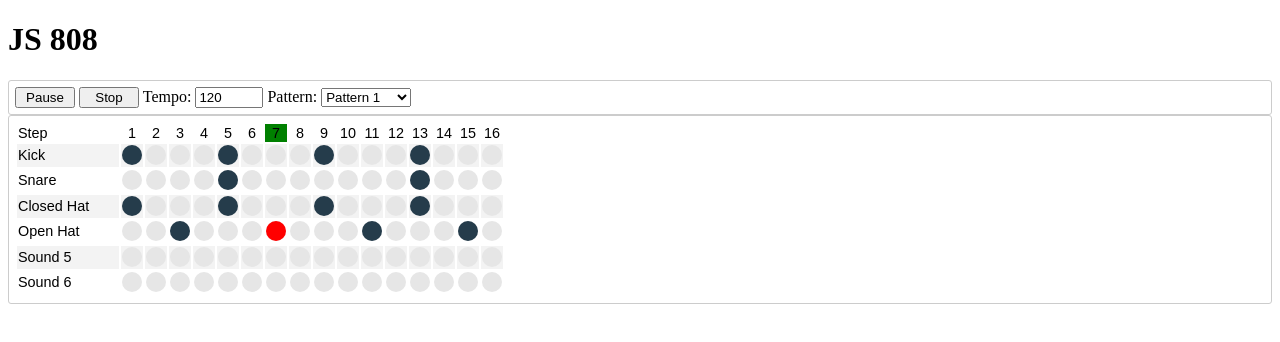
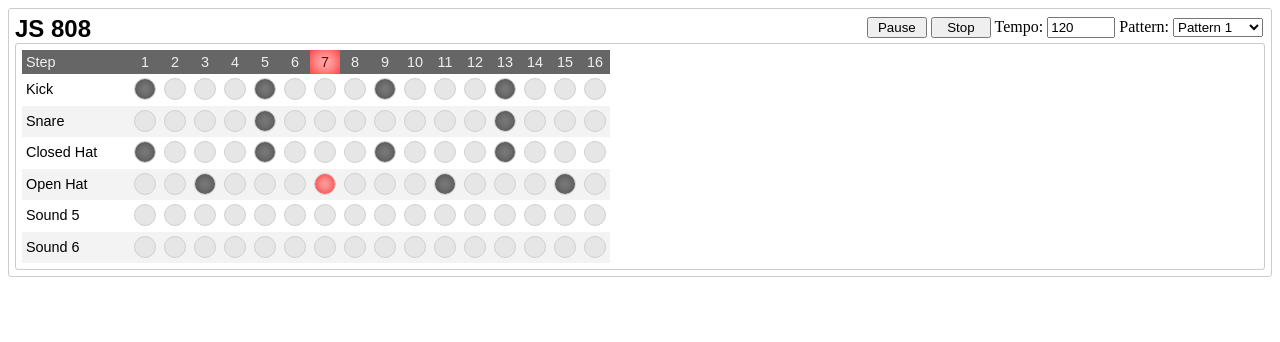
Before and after one commit to travstone/drumMachine, a plain HTML site: page index.html in a window 1280 px wide. Both pictures are taken after a click on the button "Play". Drawn offline with Linux system fonts and the light colour scheme.

Commit message:
new styling for UI

```diff
--- a/index.html
+++ b/index.html
@@ -5,6 +5,8 @@
 	<link rel="stylesheet" type="text/css" href="styles.css">
 </head>
 <body>
+
+	<div class="audioModule">
 		<h1>JS 808</h1>
 		<div class="controls">
 			<button type="button" id="playPause">Play</button>
@@ -63,6 +65,8 @@
 				</tr>
 			</table>
 		</div>
+	</div>
+
 	<script type="text/javascript" src="jquery-3.3.1.min.js"></script>
 	<script type="text/javascript" src="js808.js"></script>
 </body>
--- a/js808.js
+++ b/js808.js
@@ -67,11 +67,11 @@ function JS808() {
 			// These selectors/jQuery objects could be cached
 			var $counterEl = this.$stepCounter.find('td:nth-child('+(this.currentStep+1)+')');
 			window.requestAnimationFrame(function() {
-				$counterEl.attr('style','background: green;');
+				$counterEl.addClass('activeStep');
 			});
 			window.setTimeout(function() {
 				window.requestAnimationFrame(function() {
-					$counterEl.attr('style', '');
+					$counterEl.removeClass('activeStep');
 				});
 			},this.blinkLength());
 		},
--- a/styles.css
+++ b/styles.css
@@ -1,9 +1,22 @@
-
-
-.controls {
+.audioModule {
 	border: 1px solid #ccc;
 	border-radius: 3px;
 	padding: 6px;
+	/*width: 504px;*/
+}
+
+h1 {
+	font-family: sans-serif;
+	font-size: 1.5em;
+	float: left;
+	margin: 0;
+}
+
+.controls {
+	float: right;
+/*	border: 1px solid #ccc;
+	border-radius: 3px;*/
+	padding: 2px;
 }
 button {
 	min-width: 60px;
@@ -17,27 +30,41 @@ button {
 
 
 .patternGrid {
+	clear: both;
 	border: 1px solid #ccc;
 	border-radius: 3px;
 	padding: 6px;
 }
 table {
+	border-collapse: collapse;
 	font-family: sans-serif;
 	font-size: 0.9em;
+}
+tr:nth-child(1) {
+	background-color: #666;
+	color: #efefef;
 }
 tr:nth-child(1n+2) {
 	line-height: 0.8;
 }
-tr:nth-child(even) {
+tr:nth-child(2n+3) {
 	background-color: #f3f3f3;
+}
+td {
+	padding: 4px;
 }
 td:nth-child(1) {
 	min-width: 100px;
 }
 td:nth-child(1n+2) {
-	/*border: 1px solid #ccc;*/
-	min-width: 20px;
+	/*min-width: 20px;*/
 	text-align: center;
+}
+
+.activeStep {
+	background-color: #fff;
+    box-shadow: inset 0px 0px 21px #ff0000;
+    color: #7d0404;
 }
 
 .patternGrid label {
@@ -52,6 +79,7 @@ td:nth-child(1n+2) {
 	width: 20px;
 	height: 20px;
 	background-color: #e6e6e6;
+	border: 1px solid #d0d0d0;
     border-radius: 1000px;
     display: inline-block;
     position: relative;
@@ -64,11 +92,16 @@ td:nth-child(1n+2) {
     display: block;
     border-radius: 100px;
     position: absolute;
-    background: #253C4B;
+
+    background: #f5f5f5;
+    box-shadow: inset 0px 0px 19px #1f1d1d;
+
     width: 20px;
     height: 20px;
 
 }
 .patternGrid input[type="checkbox"]:checked + label.hit:before {
-    background: red;
+	background: #ffffff;
+    box-shadow: inset 0px 0px 15px #f50202;
+
 }
```
Lines whose indentation alone changed are shown as unchanged.
